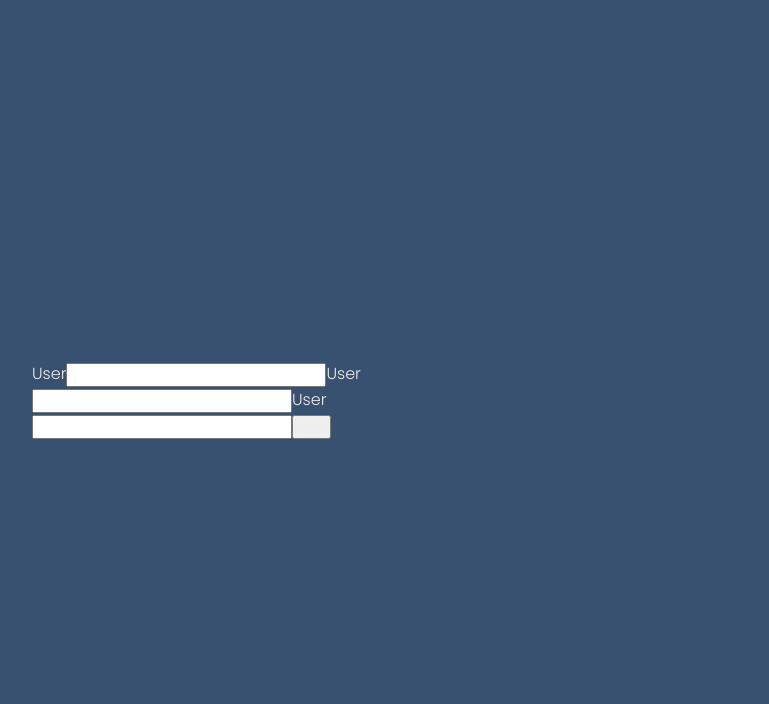
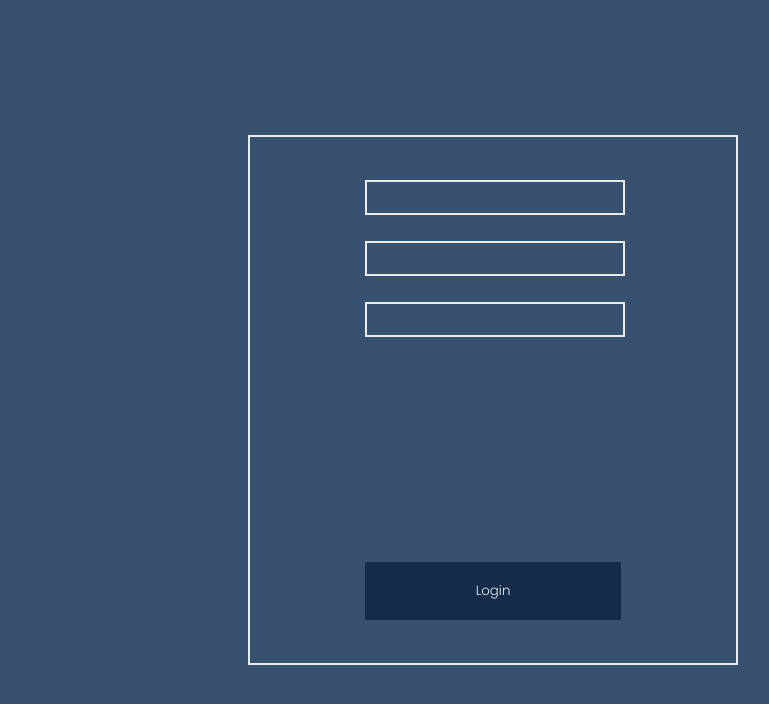
Before and after one commit to Sycinz/loginPage, a React (Vite) app: page / in a window 1280 px wide. Shown: the top 704 px of the page, without its empty margins (147-916 px from the left). Built offline with nearby package versions, Linux system fonts and the light colour scheme.

Commit message:
Basic .scss styles and flexbox styling added

```diff
--- a/src/App.jsx
+++ b/src/App.jsx
@@ -3,9 +3,7 @@ import {useState} from 'react'
 import './App.scss'
 
 function App() {
-  const [formData, setFormData] = useState({
-    user: '', psswd: '', psswdAgain: ''
-  })
+  const [formData, setFormData] = useState({user: '', psswd: '', psswdRepeat: ''})
 
   return (
     <>
--- a/src/App.scss
+++ b/src/App.scss
@@ -14,7 +14,7 @@ $fourthColor: #142d4c;
     color: $firstColor;
 }
 
-body, html {
+#root {
     background: $thirdColor;
     max-width: 100vw;
     height: 100vh;
@@ -25,8 +25,49 @@ body, html {
 }
 
 form {
-    border: 2px solid $thirdColor;
+    display: flex;
+    flex-direction: column;
 
-    width: 40%;
-    height: 20%;
+    border: 2px solid $firstColor;
+    padding: 1.5em 4em;
+
+    width: 20%;
+    height: 55%;
+
+    font-size: 1.8em;
+
+
 }
+
+.inputs {
+    width: 100%;
+    height: 100%;
+
+    display: flex;
+    flex-direction: column;
+
+
+}
+
+input {
+    background: transparent;
+    border: 2px solid $firstColor;
+
+    width: 100%;
+    height: 8%;
+
+
+
+    &:nth-child(1), &:nth-child(2) {
+        margin: 0 0 2em 0;
+    }
+}
+
+button {
+    width: 100%;
+    height: 15%;
+
+    background: $fourthColor;
+
+    border: 2px solid $fourthColor;
+}
--- a/src/Form.jsx
+++ b/src/Form.jsx
@@ -1,18 +1,31 @@
-export default function Form(props) {
+function Form(props) {
+    const {formData, setFormData} = props
+
     const handleSubmit = (event) => {
         const {name, value} = event.target
     }
 
     const handleChange = (event) => {
-        const {name, value} = event.target
+        const {id, value} = event.target
+
+        setFormData(prevData => ({
+            ...prevData,
+            [id]: value
+        }))
     }
+
+    console.log(formData)
 
     return (
         <form name="form" onSubmit={handleSubmit}>
-            <label htmlFor="user">User</label><input id="user" onChange={handleChange} type="text" />
-            <label htmlFor="psswd">User</label><input id="psswd" onChange={handleChange} type="password" />
-            <label htmlFor="psswdRepeat">User</label><input id="psswdRepeat" onChange={handleChange} type="password" />
+            <div className="inputs">
+                <input id="user" onChange={handleChange} type="text" value={formData.user}/>
+                <input id="psswd" onChange={handleChange} type="password" value={formData.psswd}/>
+                <input id="psswdRepeat" onChange={handleChange} type="password" value={formData.psswdRepeat}/>
+            </div>
             <button>Login</button>
         </form>
     )
 }
+
+export default Form
```
